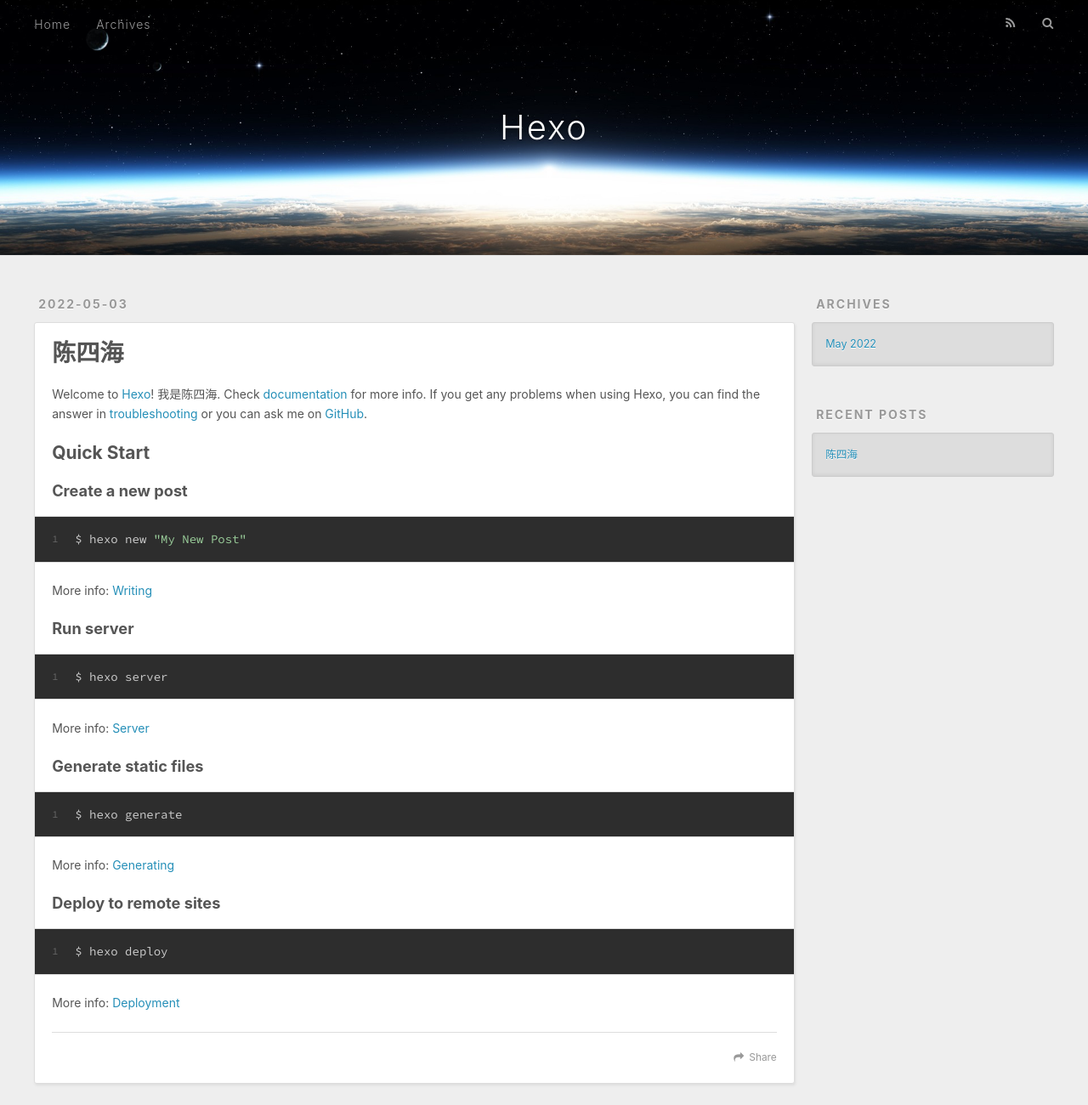
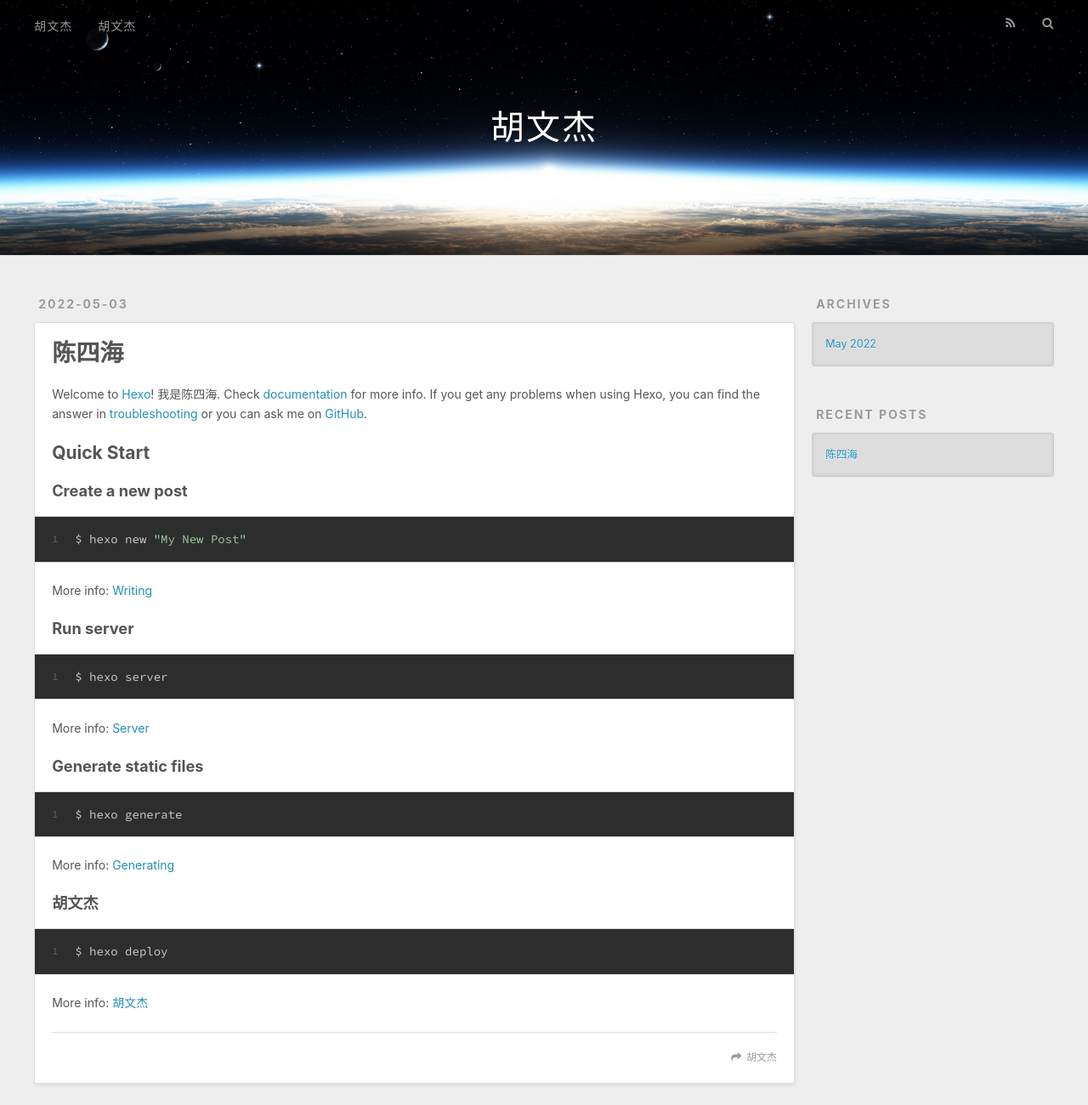
Before and after one commit to 1214langHua/1214langHua.git.hub.io, a plain HTML site: page index.html in a window 1280 px wide. Shown: the top 1300 px of the page at 85% size. Drawn offline with nearby package versions, Linux system fonts and the light colour scheme.

Commit message:
Site updated: 2022-05-05 22:10:26

```diff
--- a/index.html
+++ b/index.html
@@ -36,7 +36,7 @@
   <div id="header-outer" class="outer">
     <div id="header-title" class="inner">
       <h1 id="logo-wrap">
-        <a href="/" id="logo">Hexo</a>
+        <a href="/" id="logo">胡文杰</a>
       </h1>
 
     </div>
@@ -44,9 +44,9 @@
       <nav id="main-nav">
         <a id="main-nav-toggle" class="nav-icon"></a>
 
-          <a class="main-nav-link" href="/">Home</a>
+          <a class="main-nav-link" href="/">胡文杰</a>
 
-          <a class="main-nav-link" href="/archives">Archives</a>
+          <a class="main-nav-link" href="/archives">胡文杰</a>
 
       </nav>
       <nav id="sub-nav">
@@ -96,14 +96,14 @@
 <h3 id="Generate-static-files"><a href="#Generate-static-files" class="headerlink" title="Generate static files"></a>Generate static files</h3><figure class="highlight bash"><table><tr><td class="gutter"><pre><span class="line">1</span><br></pre></td><td class="code"><pre><span class="line">$ hexo generate</span><br></pre></td></tr></table></figure>
 
 <p>More info: <a target="_blank" rel="noopener" href="https://hexo.io/docs/generating.html">Generating</a></p>
-<h3 id="Deploy-to-remote-sites"><a href="#Deploy-to-remote-sites" class="headerlink" title="Deploy to remote sites"></a>Deploy to remote sites</h3><figure class="highlight bash"><table><tr><td class="gutter"><pre><span class="line">1</span><br></pre></td><td class="code"><pre><span class="line">$ hexo deploy</span><br></pre></td></tr></table></figure>
+<h3 id="Deploy-to-remote-sites"><a href="#Deploy-to-remote-sites" class="headerlink" title="Deploy to remote sites"></a>胡文杰</h3><figure class="highlight bash"><table><tr><td class="gutter"><pre><span class="line">1</span><br></pre></td><td class="code"><pre><span class="line">$ hexo deploy</span><br></pre></td></tr></table></figure>
 
-<p>More info: <a target="_blank" rel="noopener" href="https://hexo.io/docs/one-command-deployment.html">Deployment</a></p>
+<p>More info: <a target="_blank" rel="noopener" href="https://hexo.io/docs/one-command-deployment.html">胡文杰</a></p>
 
 
     </div>
     <footer class="article-footer">
-      <a data-url="http://example.com/2022/05/03/hello-world/" data-id="cl2q64rez0000rgjvamn232qh" class="article-share-link">Share</a>
+      <a data-url="http://example.com/2022/05/03/hello-world/" data-id="cl2q64rez0000rgjvamn232qh" class="article-share-link">胡文杰</a>
 
 
     </footer>
```
